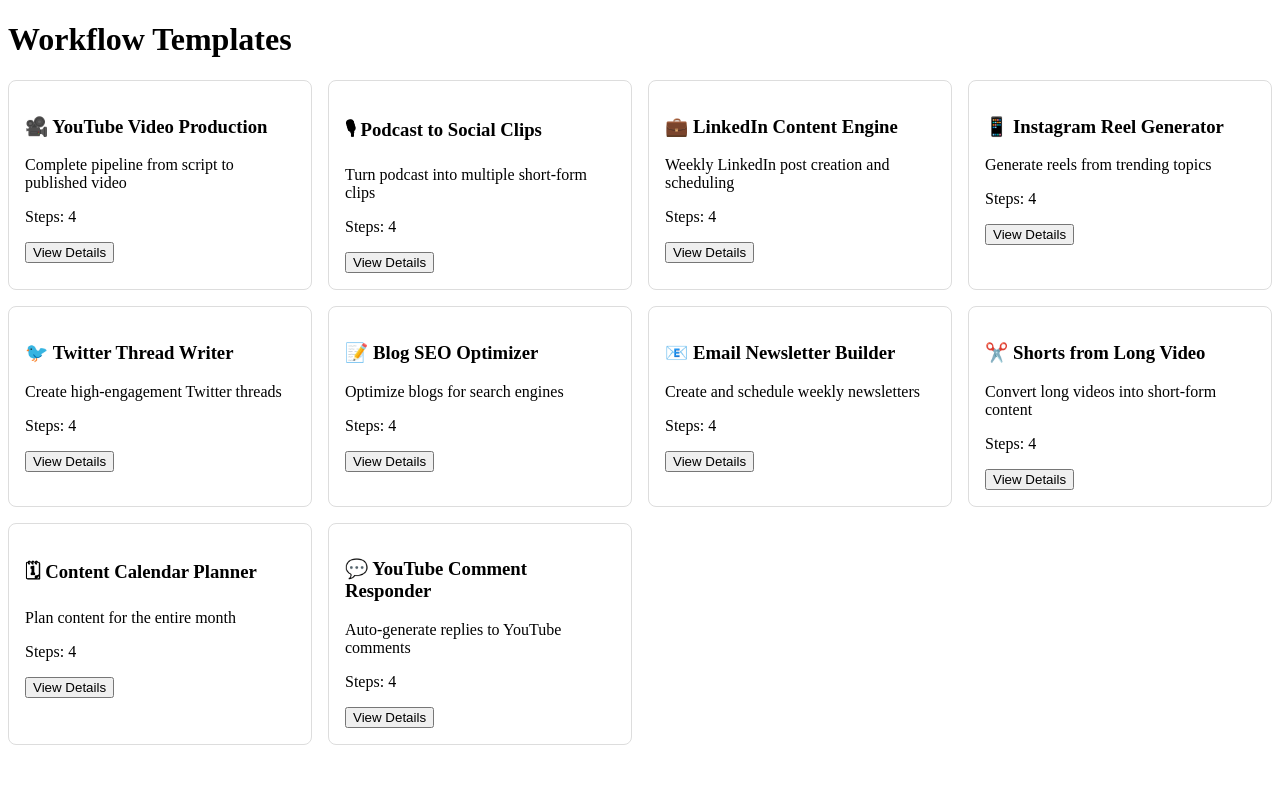
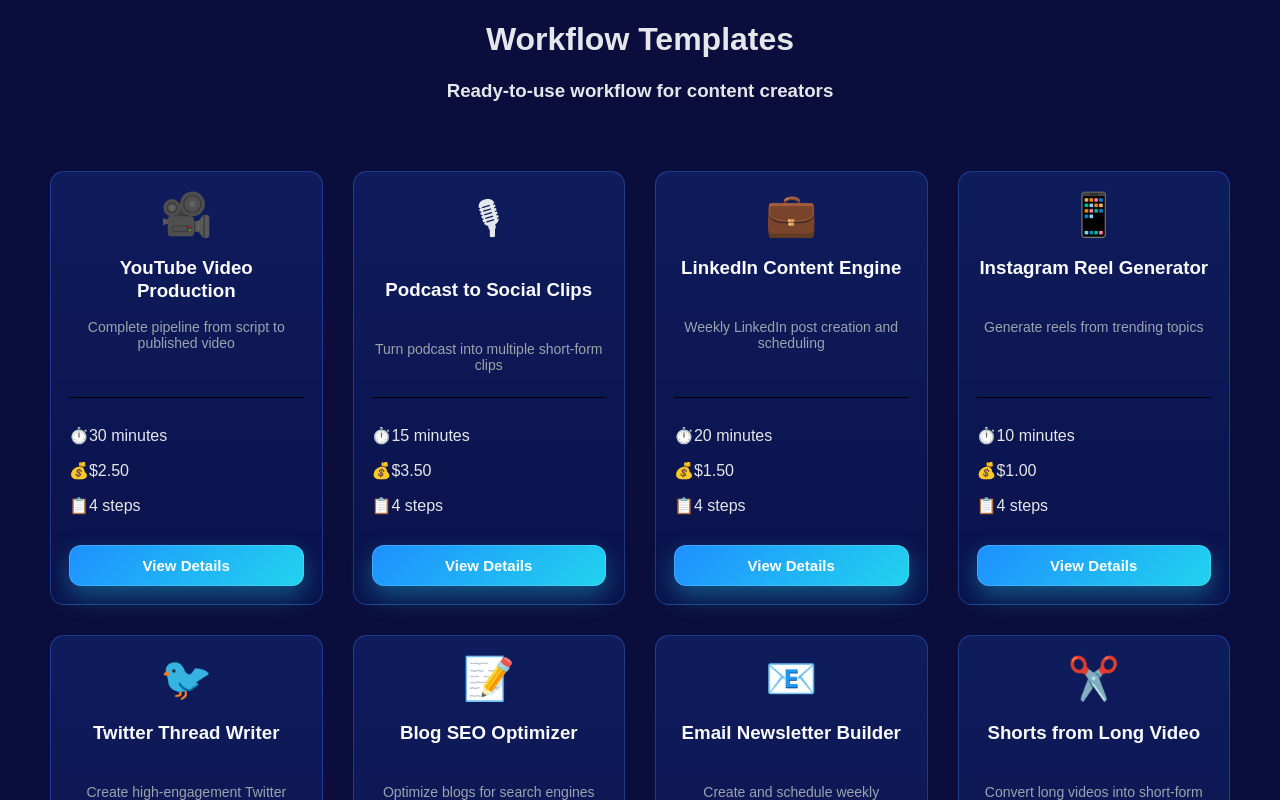
Before and after one commit to RahulkumarS-151004/workflow-template-viewer, a React (Vite) app: page / in a window 1280 px wide. Shown: the top 800 px of the page. Built offline with nearby package versions, Linux system fonts and the light colour scheme.

Commit message:
Added Styles and modified colors and made cards look uniform

```diff
--- a/src/components/TemplateCard.jsx
+++ b/src/components/TemplateCard.jsx
@@ -1,10 +1,18 @@
 function TemplateCard({ template, onClick }) {
   return (
-    <div className="card" onClick={() => onClick(template)}>
-      <h3>{template.icon} {template.name}</h3>
-      <p>{template.description}</p>
-      <p>Steps: {template.steps.length}</p>
-      <button>View Details</button>
+    <div className="card" >
+      <div className="card-content">
+        <div className="ticon">{template.icon} </div>
+        <h3 className="card-title">{template.name}</h3>
+        <p className="tnd">{template.description}</p>
+        </div>
+        <hr />
+        <div className="card-footer">
+          <p>⏱️{template.estimated_time}</p>
+          <p>💰{template.estimated_cost}</p>
+          <p>📋{template.steps.length} steps</p>
+          <button onClick={() => onClick(template)}>View Details</button>
+        </div>
     </div>
   );
 }
--- a/src/components/TemplateModal.jsx
+++ b/src/components/TemplateModal.jsx
@@ -6,7 +6,7 @@
       <div className="modal" onClick={(e) => e.stopPropagation()}>
         <h2>{template.icon} {template.name}</h2>
         <p>{template.description}</p>
-
+        <p><b>Goal: </b>{template.goal}</p>
         <h4>Steps</h4>
         <ul>
           {template.steps.map((step, index) => (
--- a/src/index.css
+++ b/src/index.css
@@ -1,29 +1,243 @@
+/* ===== Global ===== */
+body {
+  margin: 0;
+  font-family: sans-serif;
+  background: linear-gradient(180deg, #0b0e3c, #0b0e3c);
+  color: #E5E7EB;
+}
+
+/* ===== Grid ===== */
 .grid {
   display: grid;
   grid-template-columns: repeat(auto-fill, minmax(250px, 1fr));
-  gap: 16px;
+  gap: 30px;
+  padding: 50px;
 }
 
+/* ===== Card ===== */
 .card {
-  border: 1px solid #ddd;
-  padding: 16px;
-  border-radius: 8px;
+  background: linear-gradient(
+    180deg,
+    rgba(20, 40, 120, 0.55),
+    rgba(10, 20, 80, 0.75)
+  );
+  border: 1px solid rgba(59, 130, 246, 0.35);
+  border-radius: 14px;
+  padding: 18px;
   cursor: pointer;
-  background: white;
+
+  display: flex;
+  flex-direction: column;
+  justify-content: space-between;
+  min-height: 260px;
+
+  transition: transform 0.2s ease, box-shadow 0.25s ease, background 0.25s ease;
 }
 
+.card:hover {
+  background: linear-gradient(
+    180deg,
+    rgba(30, 70, 160, 0.65),
+    rgba(15, 30, 110, 0.85)
+  );
+  transform: translateY(-4px);
+  box-shadow: 0 15px 35px rgba(59, 130, 246, 0.35);
+}
+
+/* ===== Template Card Content ===== */
+.ticon {
+  font-size: 42px;
+  text-align: center;
+  margin-bottom: 10px;
+}
+
+.card-title {
+  text-align: center;
+  min-height: 48px;
+  line-height: 1.2;
+  font-weight: 600;
+  color: #F9FAFB;
+  margin-bottom: 6px;
+}
+
+.card-content {
+  flex-grow: 1;
+}
+
+.card-descryption {
+  text-align: center;
+  font-size: 13px;
+  color: #6B7280;
+}
+
+/* ===== Button ===== */
+button {
+  margin-top: 14px;
+  width: 100%;
+  padding: 12px 16px;
+
+  border: none;
+  border-radius: 12px;
+
+  background: linear-gradient(
+    135deg,
+    #1E90FF,
+    #22D3EE
+  );
+
+  color: #FFFFFF;
+  font-size: 15px;
+  font-weight: 600;
+
+  cursor: pointer;
+
+  box-shadow:
+    0 10px 25px rgba(34, 211, 238, 0.35),
+    inset 0 0 0 1px rgba(255, 255, 255, 0.15);
+
+  transition:
+    transform 0.15s ease,
+    box-shadow 0.2s ease,
+    background 0.2s ease;
+}
+
+
+button:hover {
+  transform: translateY(-2px);
+
+  box-shadow:
+    0 16px 35px rgba(34, 211, 238, 0.55),
+    inset 0 0 0 1px rgba(255, 255, 255, 0.25);
+}
+
+button:active {
+  transform: translateY(0);
+  box-shadow:
+    0 8px 18px rgba(34, 211, 238, 0.4);
+}
+
+
+hr {
+  border: none;
+  border-top: 1px solid rgb(0, 0, 9);   /* subtle divider */
+  margin: 12px 0;
+}
+
+/* button:hover {
+  background: #2563EB;
+  box-shadow: 0 0 0 3px rgba(59, 130, 246, 0.35);
+} */
+
+/* ===== Overlay ===== */
 .overlay {
   position: fixed;
   inset: 0;
-  background: rgba(0,0,0,0.4);
+  background: rgba(2, 6, 23, 0.85);
+  backdrop-filter: blur(4px);
   display: flex;
   justify-content: center;
   align-items: center;
+  z-index: 1000;
 }
 
+.tnd {
+  text-align: center;
+  font-size: 14px;
+  color: #9CA3AF;
+
+  display: -webkit-box;
+  -webkit-line-clamp: 3;
+  -webkit-box-orient: vertical;
+  overflow: hidden;
+
+  margin-bottom: 12px;
+}
+
+.tnd1 {
+  font-size: 13px;
+  color: #6B7280;
+  margin-bottom: 10px;
+}
+
+.card-footer {
+  text-align: left;
+}
+
+/* ===== Modal ===== */
 .modal {
-  background: white;
-  padding: 24px;
-  border-radius: 8px;
-  width: 400px;
+  background: linear-gradient(
+    180deg,
+    #020617,
+    #040b2d
+  );
+  border: 1px solid rgba(59, 130, 246, 0.35);
+  padding: 28px;
+  border-radius: 18px;
+
+  width: 440px;
+  max-width: 90%;
+  max-height: 85vh;
+  overflow-y: auto;
+
+  box-shadow:
+    0 20px 60px rgba(0, 0, 0, 0.6),
+    0 0 0 1px rgba(59, 130, 246, 0.15);
 }
+
+/* ===== Modal Text ===== */
+.modal h2 {
+  color: #F9FAFB;
+  margin-top: 0;
+  margin-bottom: 10px;
+  font-size: 20px;
+}
+
+.modal p {
+  color: #9CA3AF;
+  font-size: 14px;
+  line-height: 1.6;
+}
+
+.modal ul {
+  padding-left: 18px;
+  margin-top: 12px;
+}
+
+.modal ul li {
+  margin-bottom: 8px;
+  color: #E5E7EB;
+}
+.heading{
+  text-align: center;
+}
+
+.subheading{
+  text-align: center;
+}
+
+@media (max-width: 768px) {
+  .grid {
+    padding: 24px;
+    gap: 20px;
+  }
+
+  .card {
+    min-height: auto;
+  }
+
+  .modal {
+    width: 100%;
+    margin: 0 12px;
+  }
+
+  .card-title {
+    font-size: 15px;
+  }
+
+  @media (max-width: 768px) {
+  button {
+    font-size: 14px;
+    padding: 11px 14px;
+  }
+}
+}
--- a/src/pages/TemplateList.jsx
+++ b/src/pages/TemplateList.jsx
@@ -8,7 +8,8 @@
 
   return (
     <div>
-      <h1>Workflow Templates</h1>
+      <h1 className="heading">Workflow Templates</h1>
+      <h3 className="subheading">Ready-to-use workflow for content creators</h3>
 
       <div className="grid">
         {templates.map((template) => (
```
Also changed, not shown: 1 other file (tests, documents, lock files or other folders).
